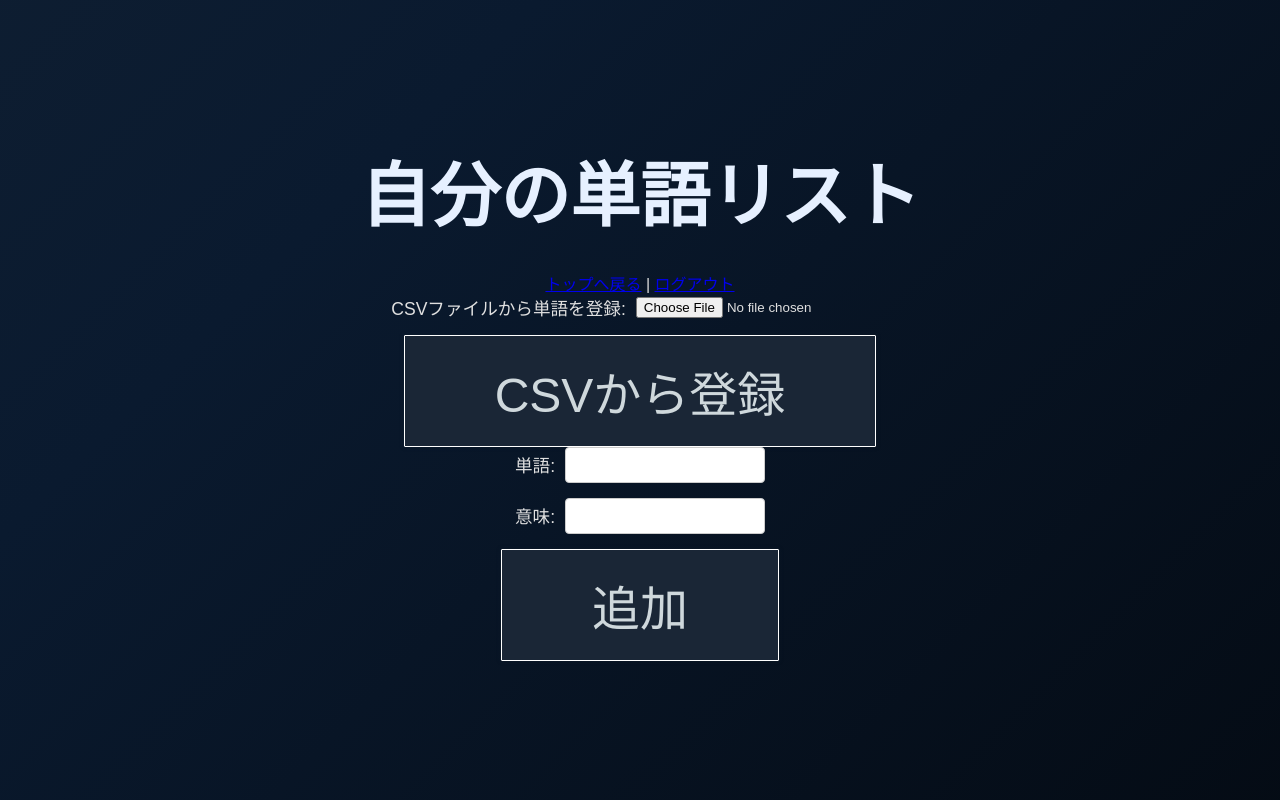
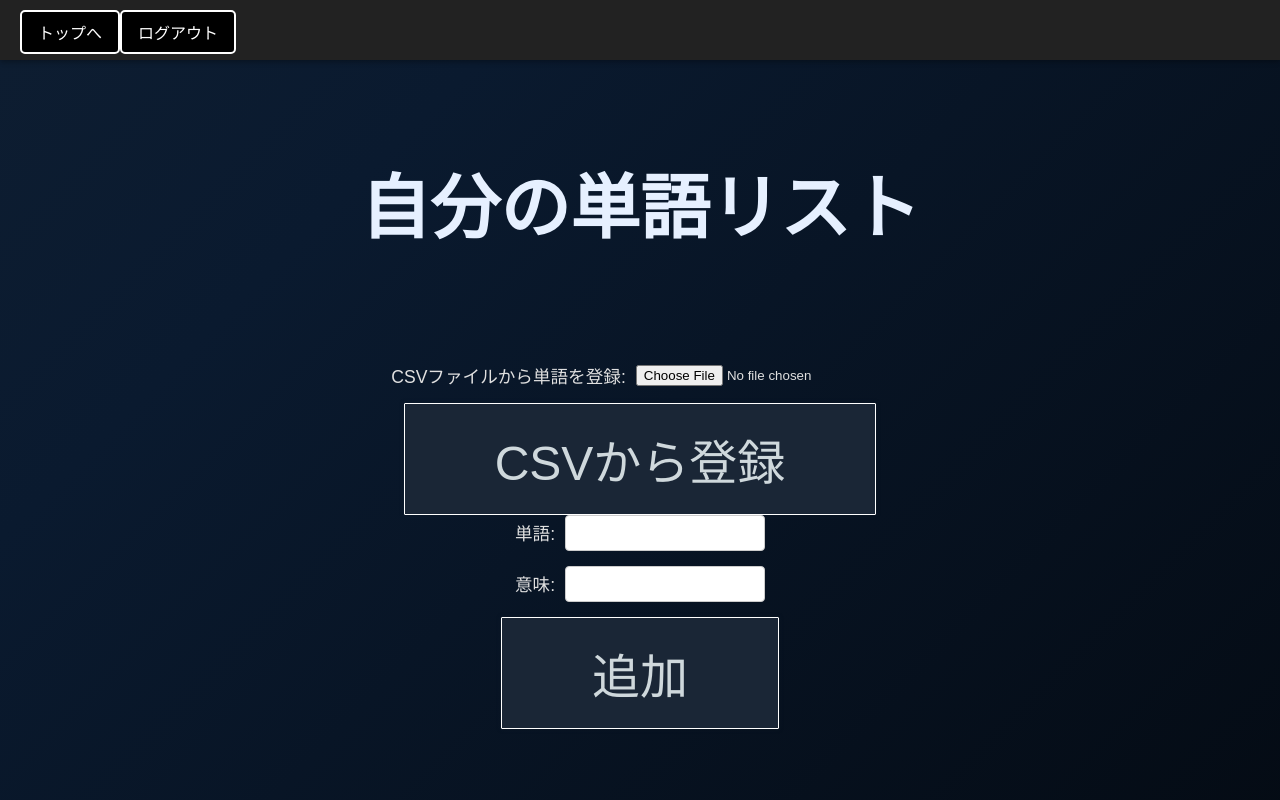
Before and after one commit to morixxfoxdata/word_quiz, a Flask app: page /my_words in a window 1280 px wide. Run offline with Flask 3, Linux system fonts and the light colour scheme; the visitor is signed in with stand-in values (Sample User, id 1); data that the repository does not hold is empty.

Commit message:
ページ構成の改修

```diff
--- a/app.py
+++ b/app.py
@@ -29,7 +29,7 @@ from flask_login import (
     logout_user,
 )
 # import requests
-# import google.generativeai as genai
+#import google.generativeai as genai
 from google import genai
 from flask_sqlalchemy import SQLAlchemy
 from flask_migrate import Migrate
@@ -121,7 +121,7 @@ def generate_sentence_from_words(words):
 # words = load_words_from_csv("TOEIC_words.csv")
 # >>>>>>> origin/Ito_test
 
-@app.route('/')
+@app.route('/start')
 def start():
     return render_template('start.html')
 
@@ -239,7 +239,7 @@ def register():
     return render_template("register.html")
 
 
-@app.route("/login", methods=["GET", "POST"])
+@app.route("/", methods=["GET", "POST"])#トップ画面（ログイン）
 def login():
     if request.method == "POST":
         # ログインフォームからユーザー名とパスワードを取得
@@ -248,7 +248,7 @@ def login():
         user = User.query.filter_by(username=username).first()
         if user and check_password_hash(user.password, password):
             login_user(user)
-            return redirect(url_for("index"))
+            return redirect(url_for("start"))
         flash("ユーザー名またはパスワードが間違っています。")
     return render_template("login.html")
 
--- a/gemini_test.py
+++ b/gemini_test.py
@@ -1,6 +1,7 @@
 import os
 from dotenv import load_dotenv
-import google.generativeai as genai
+# import google.generativeai as genai
+from google import genai
 
 load_dotenv()
 GOOGLE_API_KEY = os.getenv('GOOGLE_API_KEY')
--- a/static/script.js
+++ b/static/script.js
@@ -97,7 +97,7 @@ function handleReset() {
     // それに / を代入すると、トップページに移動
     .then((data) => {
       if (data.status === "success") {
-        window.location.href = "/";
+        window.location.href = "/start";
       }
     });
 }
--- a/static/style.css
+++ b/static/style.css
@@ -65,6 +65,7 @@ body {
 
 
 h1 {
+  margin-top: 80px;
   margin-bottom: 30px;
   color: var(--text_main);
   font-size: 70px;
@@ -270,6 +271,7 @@ background-color: #717175;
   top: 0;
   left: 0;
   width: 100%;
+  height: 60px;
   background-color: #222;
   padding: 10px 20px;
   z-index: 1000;
@@ -351,3 +353,7 @@ background-color: #717175;
   color: #721c24;
   border: 1px solid #f5c6cb;
 }
+
+.container {
+  margin-top: 80px;   /* ナビバーの高さより少し余裕を持たせる */
+}
--- a/templates/API.html
+++ b/templates/API.html
@@ -77,6 +77,10 @@
       <span class="label">例文（日本語訳）：</span>
       <div class="sentence-box">{{ translation }}</div>
     </div>
+    <div>
+      <a class="play-sound00 button" href="/generate_sentence">保存(未実装)</a>
+      <a class="play-sound00 button" href="/start">トップへ</a>
+    </div>
   <!-- </div> -->
 </body>
 </html>
--- a/templates/index.html
+++ b/templates/index.html
@@ -13,8 +13,8 @@
     <nav class="navbar">
       <div class="nav_container">
         <a class="play-sound00 nav_button" href="{{url_for('start')}}">トップへ</a>
-        <a href="/my_words">単語リスト</a> |
-        <a href="/logout">ログアウト</a>
+        <a class="play-sound00 nav_button" href="/my_words">単語リスト</a> |
+        <a class="play-sound00 nav_button" href="/logout">ログアウト</a>
       </div>
     </nav>
 
@@ -68,7 +68,7 @@
       >
         10個の単語が貯まりました！
       </div>
-       <div id="end-options" style="display: none">
+      <div id="end-options" style="display: none">
         <a class="play-sound00 button" href="/wrong_words">確認する</a>
         <button class="play-sound00 button" id="reset-btn">トップへ</button>
       </div>
--- a/templates/login.html
+++ b/templates/login.html
@@ -12,7 +12,7 @@
   <body>
     <div class="container">
       <header>
-        <h1>ログイン</h1>
+        <h1>英単語学習アプリ</h1>
       </header>
 
       {% with messages = get_flashed_messages() %}
@@ -38,7 +38,7 @@
       </form>
 
       <div class="auth-links">
-        <a href="/register">新規登録はこちら</a>
+        <a href="/register" class="button">新規登録</a>
       </div>
     </div>
   </body>
--- a/templates/my_words.html
+++ b/templates/my_words.html
@@ -10,14 +10,14 @@
     />
   </head>
   <body>
+    <nav class="navbar">
+      <div class="nav_container">
+        <a class="play-sound00 nav_button" href="{{url_for('start')}}">トップへ</a>
+        <a class="play-sound00 nav_button" href="/logout">ログアウト</a>
+      </div>
+    </nav>
+    <h1>自分の単語リスト</h1>
     <div class="container">
-      <header>
-        <h1>自分の単語リスト</h1>
-        <nav>
-          <a href="/">トップへ戻る</a> |
-          <a href="/logout">ログアウト</a>
-        </nav>
-      </header>
 
       <form method="post" action="/upload_csv" enctype="multipart/form-data" class="csv-upload-form">
         <div class="form-group">
```
Also changed, not shown: templates/start.html (+7 -2 lines), 1 other file.
